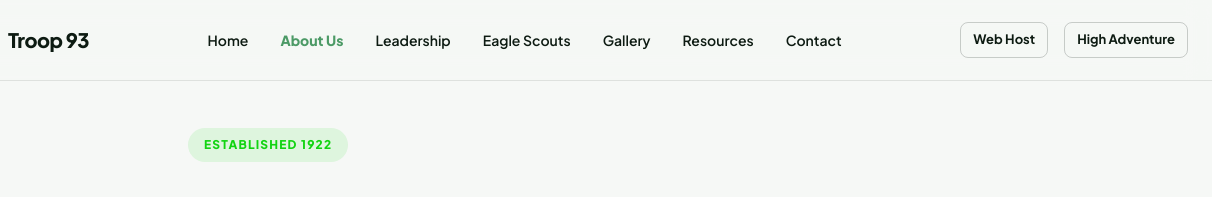
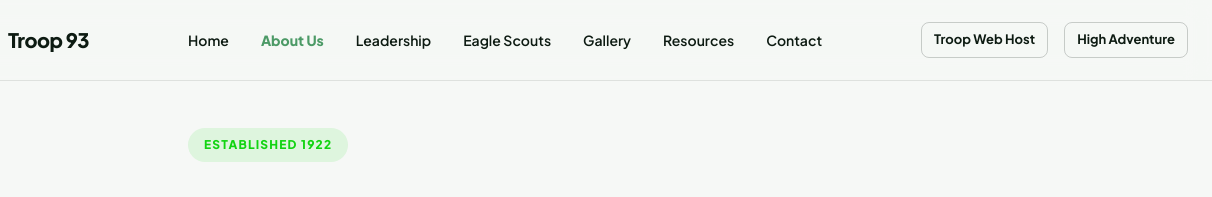
Before and after one commit to sanjayguragain/troop93website, a website: page about.html in a window 1280 px wide. Shown: the top 197 px of the page, 68-1280 px from the left. Drawn offline with nearby package versions, Linux system fonts and the light colour scheme.

Commit message:
Update Web Host labels to Troop Web Host

```diff
--- a/about.html
+++ b/about.html
@@ -49,13 +49,13 @@
                 <a href="gallery.html" class="nav-link">Gallery</a>
                 <a href="resources.html" class="nav-link">Resources</a>
                 <a href="contact.html" class="nav-link">Contact</a>
-                <a href="https://www.troopwebhost.org/Troop93Fullerton/Index.htm" target="_blank" class="nav-link md-hidden">Web Host</a>
+                <a href="https://www.troopwebhost.org/Troop93Fullerton/Index.htm" target="_blank" class="nav-link md-hidden">Troop Web Host</a>
                 <a href="https://ha.troop93.com/" target="_blank" class="nav-link md-hidden">High Adventure</a>
             </nav>
 
             <div class="flex items-center gap-4">
                 <a href="https://www.troopwebhost.org/Troop93Fullerton/Index.htm" target="_blank" class="hidden md-flex"
-                    style="font-size: 0.8125rem; font-weight: 700; border: 1px solid rgba(13,27,18,0.2); padding: 0.45rem 0.75rem; border-radius: 0.5rem; white-space: nowrap;">Web Host</a>
+                    style="font-size: 0.8125rem; font-weight: 700; border: 1px solid rgba(13,27,18,0.2); padding: 0.45rem 0.75rem; border-radius: 0.5rem; white-space: nowrap;">Troop Web Host</a>
                 <a href="https://ha.troop93.com/" target="_blank" class="hidden md-flex"
                     style="font-size: 0.8125rem; font-weight: 700; border: 1px solid rgba(13,27,18,0.2); padding: 0.45rem 0.75rem; border-radius: 0.5rem; white-space: nowrap;">High Adventure</a>
                 <button class="md-hidden mobile-menu-btn">
@@ -218,7 +218,7 @@
                         <li><a href="gallery.html" class="footer-link">Photo Gallery</a></li>
                         <li><a href="join.html" class="footer-link">Join the Troop</a></li>
                         <li><a href="https://www.troopwebhost.org/Troop93Fullerton/Index.htm" target="_blank"
-                                class="footer-link" style="color: var(--primary); font-weight: 600;">Web Host</a></li>
+                                class="footer-link" style="color: var(--primary); font-weight: 600;">Troop Web Host</a></li>
                         <li><a href="https://ha.troop93.com/" target="_blank"
                                 class="footer-link" style="color: var(--primary); font-weight: 600;">High Adventure</a></li>
                     </ul>
```
Also changed, not shown: calendar.html (+2 -2 lines), contact.html (+3 -3 lines), eagles.html (+3 -3 lines), gallery.html (+3 -3 lines), index.html (+3 -3 lines), join.html (+3 -3 lines), leadership.html (+3 -3 lines), page.html (+2 -2 lines), resources.html (+3 -3 lines), resources/advancement.html (+3 -3 lines), resources/leadership-positions.html (+3 -3 lines), resources/packing-list.html (+3 -3 lines), resources/ten-essentials.html (+3 -3 lines), resources/volunteer-gear-discounts.html (+2 -2 lines).
